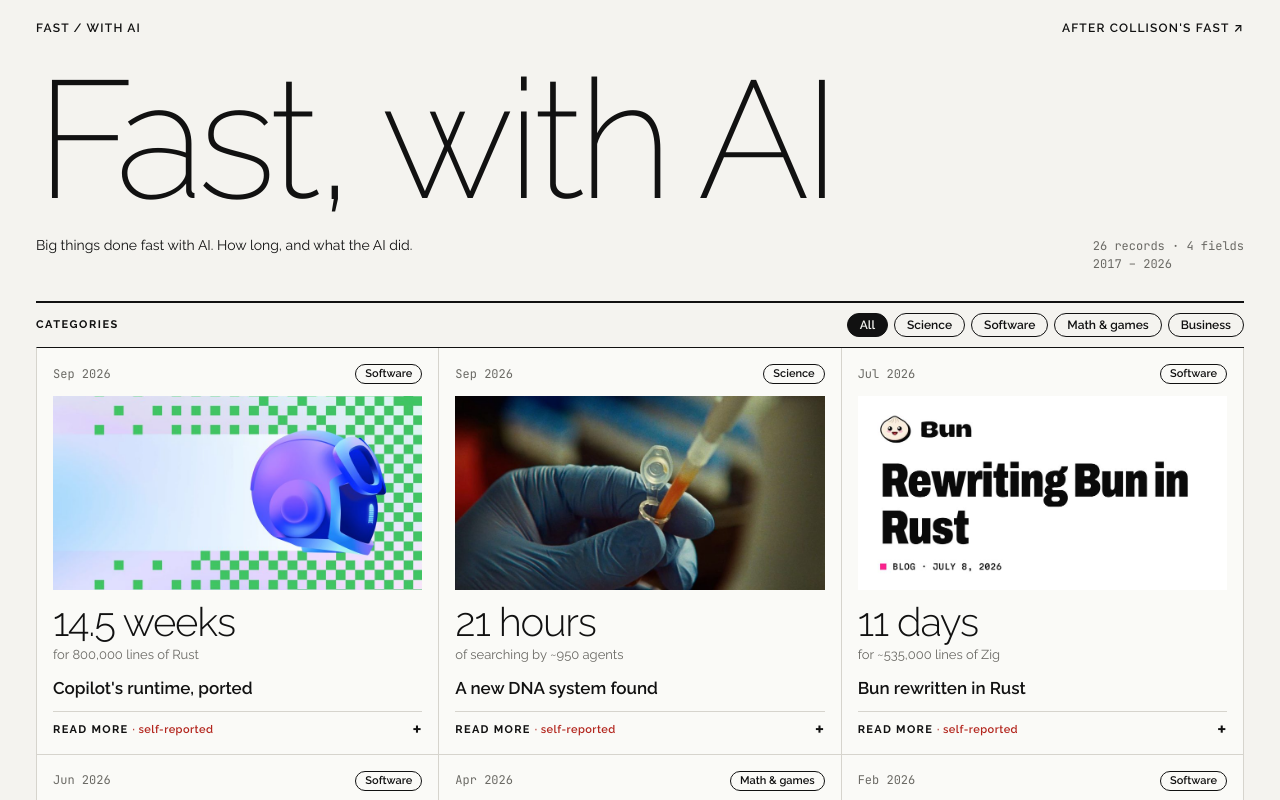
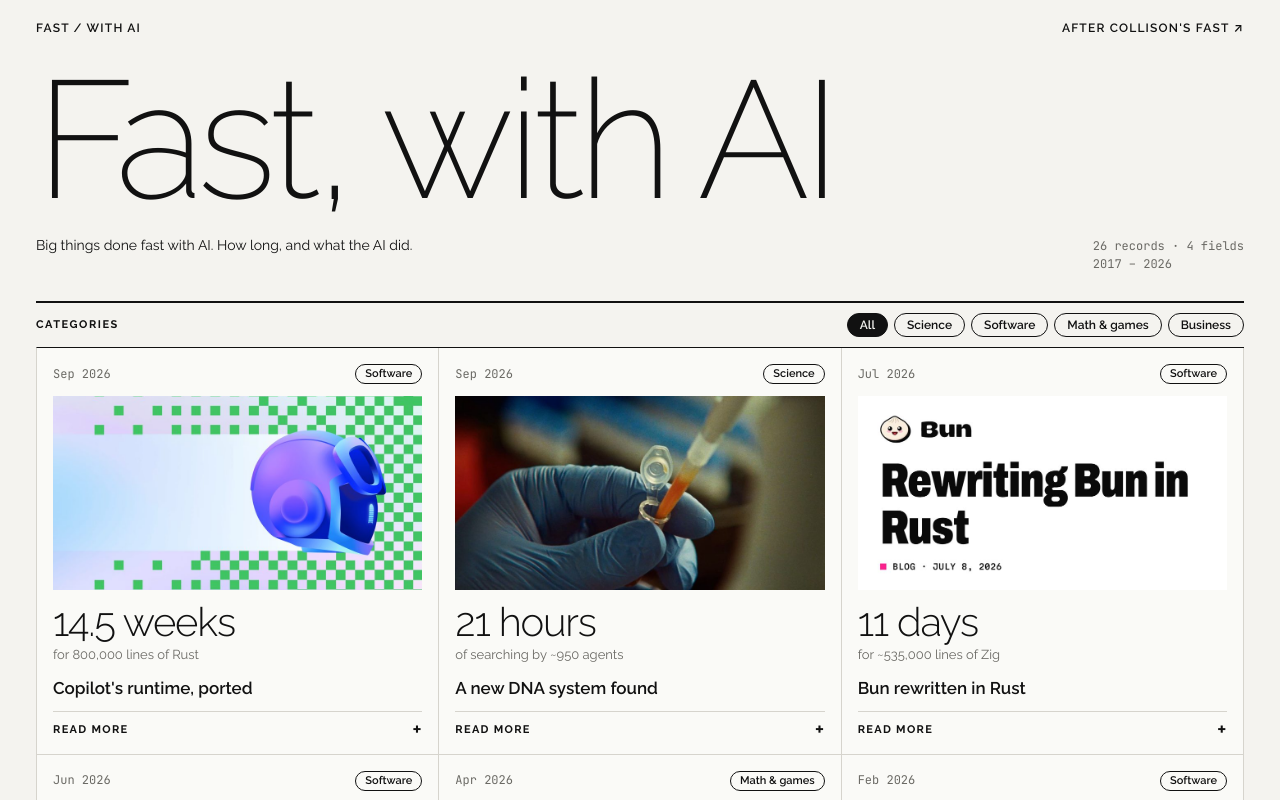
Before and after one commit to woletee/fast-with-ai, a plain HTML site: page index.html in a window 1280 px wide. Shown: the top 800 px of the page. Drawn offline with Linux system fonts and the light colour scheme.

Commit message:
Remove self-reported labels

```diff
--- a/index.html
+++ b/index.html
@@ -103,7 +103,7 @@ h1{font-family:var(--display);font-weight:200;letter-spacing:-.04em;
   <div class="grid" id="grid"></div>
 
   <footer class="fine">
-    <span>Checked against sources, 22 Nov 2026. <span class="flag">Self-reported</span> = builder's own figure.</span>
+    <span>Checked against sources, 22 Nov 2026.</span>
     <span>Images: each project's own, credited per card.</span>
   </footer>
 </div>
@@ -238,7 +238,7 @@ function render(f){
     <div class="art">${e.img?`<img src="${esc(e.img)}" alt="Image for ${esc(e.t)}" class="${e.photo.fit}" loading="lazy" onerror="this.replaceWith(document.createRange().createContextualFragment(art(E[${e.n}])))">`:art(e)}</div>
     <div class="time"><b>${esc(e.big)}</b><span>${esc(e.vs)}</span></div>
     <h2>${esc(e.t)}</h2>
-    <details><summary><span>Read more ${e.self?'<span class="sr">· self-reported</span>':''}</span></summary>
+    <details><summary><span>Read more</span></summary>
       <div class="more">
         <span class="k">Who</span><span>${esc(e.who)}</span>
         <span class="k">Done</span><span>${esc(e.what)}</span>
```
